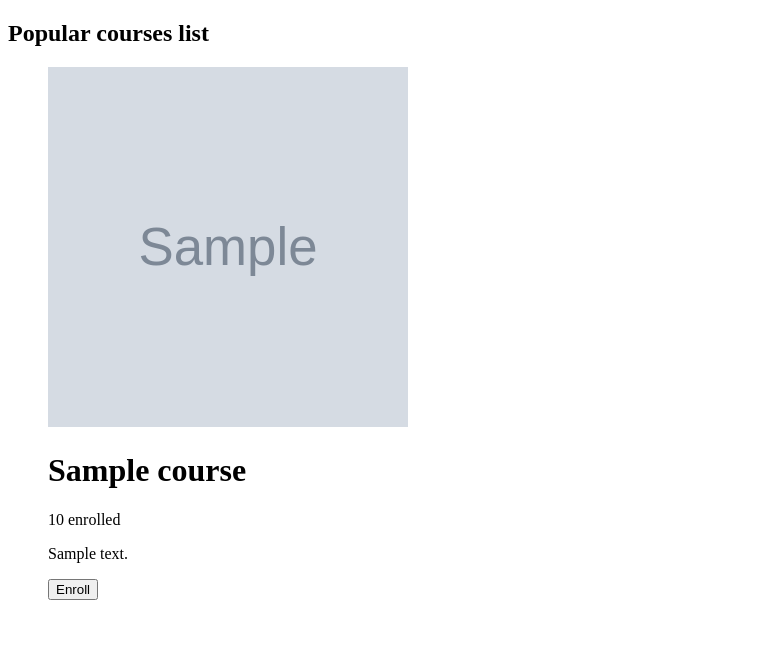
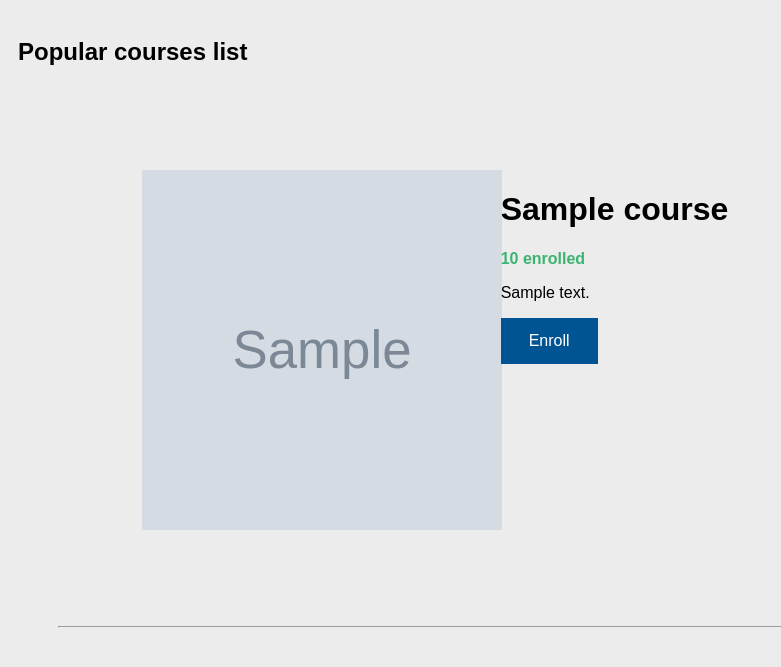
Before and after one commit to CaiaCC/ibm-django-wk3-views-and-templates, a Django app: page /onlinecourse/ in a window 1280 px wide. Shown: the top 667 px of the page, without its empty margins (0-781 px from the left). Run offline with Django 3.2, Linux system fonts and the light colour scheme; tables that the repository leaves empty hold one stand-in row (values such as "Sample post"); grey boxes marked "Sample" are stand-in pictures.

Commit message:
add css to templates

```diff
--- a/onlinecourse/templates/onlinecourse/course_list.html
+++ b/onlinecourse/templates/onlinecourse/course_list.html
@@ -2,31 +2,54 @@
 <html lang="en">
 	<head>
 		{% load static %}
-    <meta charset="UTF-8">
+		<link
+			rel="stylesheet"
+			type="text/css"
+			href="{% static 'onlinecourse/course.css' %}"
+		/>
+		<meta charset="UTF-8" />
 		<title>Online Courses</title>
 	</head>
 	<body>
-
 		<h2>Popular courses list</h2>
 
 		{% if course_list %}
 		<ul>
 			{% for course in course_list %}
-        <div>
-            <img src="{{ MEDIA_URL }}/{{ course.image }}" width="360" height="360" >
-            <h1><b>{{ course.name }}</b></h1>
-            <p>{{course.total_enrollment}} enrolled</p>
+			<div class="container">
+				<div class="row">
+					<div class="column-33">
+						<img
+							src="{{MEDIA_URL}}/{{ course.image }}"
+							width="360"
+							height="360"
+						/>
+					</div>
+					<div class="column-66">
+						<h1 class="xlarge-font"><b>{{ course.name }}</b></h1>
+						<p style="color: MediumSeaGreen">
+							<b>{{course.total_enrollment}} enrolled</b>
+						</p>
 						<p>{{ course.description }}</p>
-            <form action="{% url 'onlinecourse:enroll' course.id %}" method="post">
+						<form
+							action="{% url 'onlinecourse:enroll' course.id %}"
+							method="post"
+						>
 							{% csrf_token %}
-                <input type="submit" value="Enroll">
+							<input
+								class="button"
+								type="submit"
+								value="Enroll"
+							/>
 						</form>
 					</div>
+				</div>
+			</div>
+			<hr />
 			{% endfor %}
 		</ul>
 		{% else %}
 		<p>No courses are available.</p>
 		{% endif %}
-
 	</body>
 </html>
```
Lines whose indentation alone changed are shown as unchanged.
